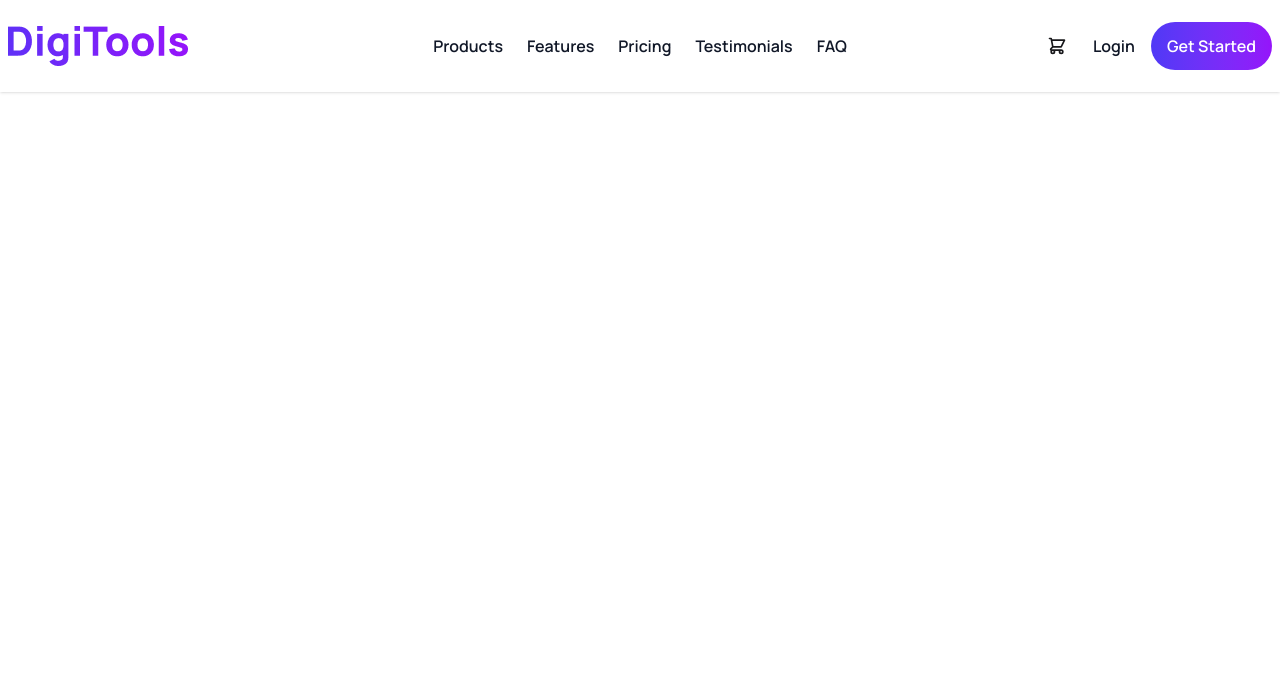
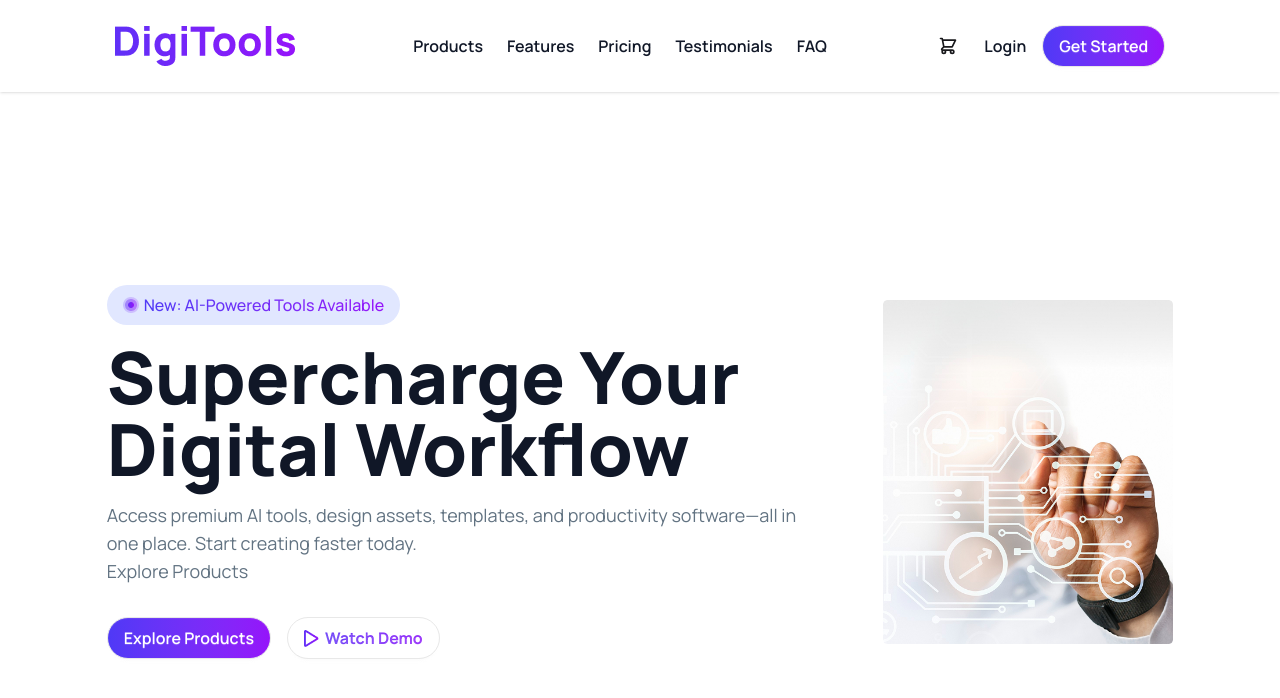
Before and after one commit to Abdul-Momin-Rahman/B-13-A06, a React (Vite) app: page / in a window 1280 px wide. Shown: the top 698 px of the page. Built offline with nearby package versions, Linux system fonts and the light colour scheme.

Commit message:
Banner done

```diff
--- a/src/App.jsx
+++ b/src/App.jsx
@@ -1,4 +1,5 @@
 import './App.css'
+import Banner from './Components/Banner'
 import Navbar from './Components/Navbar'
 
 function App() {
@@ -7,6 +8,8 @@ function App() {
     <>
 
       <Navbar />
+      <Banner/>
+
 
 
     </>
--- /dev/null
+++ b/src/Components/Banner.jsx
@@ -0,0 +1,41 @@
+import banner from '../assets/banner.png'
+
+
+const Banner = () => {
+    return (
+        <div className='lg:w-10/12 mx-auto py-10 lg:py-20'>
+            <div className='flex flex-col-reverse lg:flex-row items-center justify-between gap-15'>
+                <div className="left flex flex-col gap-8">
+                    <div className='flex flex-col gap-4'>
+                        <div className='flex items-center  gap-1.25 py-2 px-4 bg-[#E1E7FF] rounded-3xl mx-auto lg:mx-0 justify-center w-fit'>
+                            <img className='w-4 h-4' src="/Group5.png" alt="" />
+                            <p className='bg-clip-text text-transparent bg-linear-to-r from-[#4F39F6] to-[#9514FA] text-base font-medium'>New: AI-Powered Tools Available</p>
+                        </div>
+                        <h1 className='font-extrabold text-3xl text-center lg:text-left lg:text-7xl text-[#101727]'>Supercharge Your Digital Workflow</h1>
+                        <p className='text-lg text-[#627382] text-center lg:text-left'>
+                            Access premium AI tools, design assets, templates, and productivity
+                            software—all in one place. Start creating faster today.
+                            <br />
+                            Explore Products
+                        </p>
+                    </div>
+
+                    <div className='flex gap-4 justify-center lg:justify-start'>
+                        <button className="btn font-semibold text-white text-base px-4 py-5 rounded-3xl bg-linear-to-r from-[#4F39F6] to-[#9514FA] ">Explore Products</button>
+
+                        <button class="btn    rounded-3xl text-base px-4 py-5 bg-clip-text text-transparent bg-linear-to-r from-[#4F39F6] to-[#9514FA] font-bold">
+                            <img src="/Vector.png" alt="" />
+                            Watch Demo
+                        </button>
+                    </div>
+                </div>
+                <div className="right w-[500px] h-[600px] flex justify-center items-center">
+                    <img className='w-full' src={banner} alt="" />
+
+                </div>
+            </div>
+        </div>
+    );
+};
+
+export default Banner;
--- a/src/Components/Navbar.jsx
+++ b/src/Components/Navbar.jsx
@@ -2,7 +2,7 @@
 const Navbar = () => {
     return (
         <div className="shadow-sm">
-            <div class="navbar bg-base-100 container mx-auto  py-5">
+            <div class="navbar bg-base-100 lg:w-10/12 mx-auto py-5">
 
 
                 <div className="navbar-start lg:hidden">
@@ -22,7 +22,7 @@ const Navbar = () => {
                     </div>
                 </div>
 
-                <div class="navbar-start">
+                <div class="navbar-start flex justify-center lg:justify-start">
                     <img className="w-45" src="/DigiTools.png" alt="" />
                 </div>
 
@@ -36,7 +36,7 @@ const Navbar = () => {
                     </ul>
                 </div>
 
-                <div className="navbar-end flex gap-4">
+                <div className="navbar-end  gap-4 ml-10">
                     <div className="flex-none">
                         <div className="dropdown dropdown-end">
                             <div tabIndex={0} role="button" className="btn btn-ghost btn-circle">
@@ -50,8 +50,8 @@ const Navbar = () => {
 
                     </div>
 
-                    <button className="font-semibold text-[#101727] text-base">Login</button>
-                    <button className="font-semibold text-white text-base px-4 py-3 rounded-3xl bg-linear-to-r from-[#4F39F6] to-[#9514FA]">Get Started</button>
+                    <button className="hover:text-[#101727]/50 cursor-pointer font-semibold text-[#101727] text-base">Login</button>
+                    <button className="btn font-semibold text-white text-base px-4 py-5 rounded-3xl bg-linear-to-r from-[#4F39F6] to-[#9514FA] hidden md:flex">Get Started</button>
                 </div>
             </div>
         </div>
```
Also changed, not shown: public/Group5.png (added), public/Vector.png (added).
